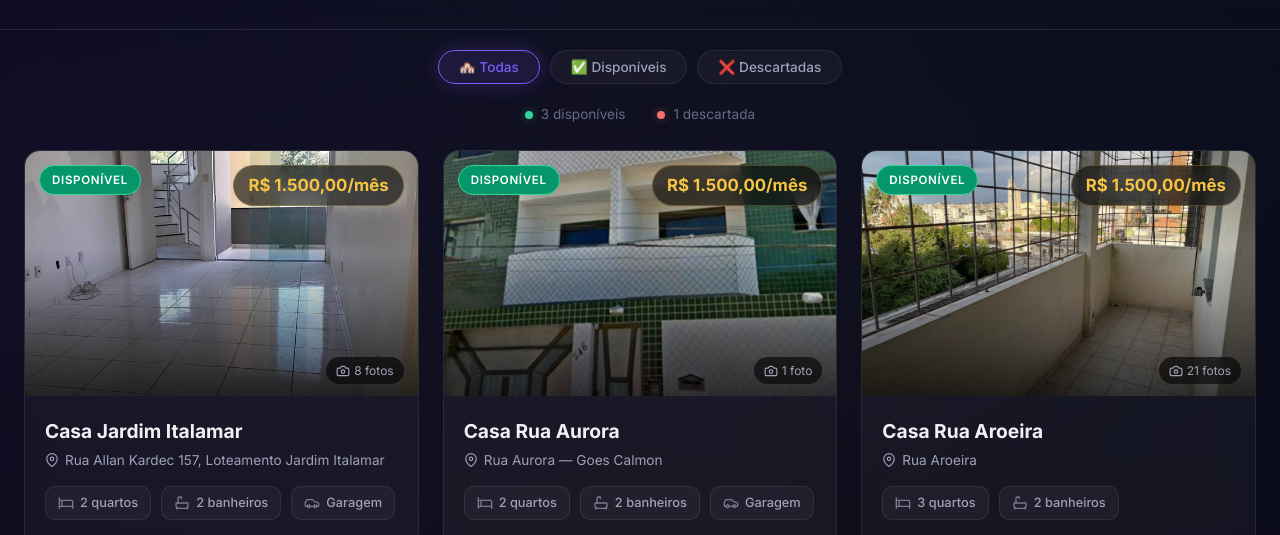
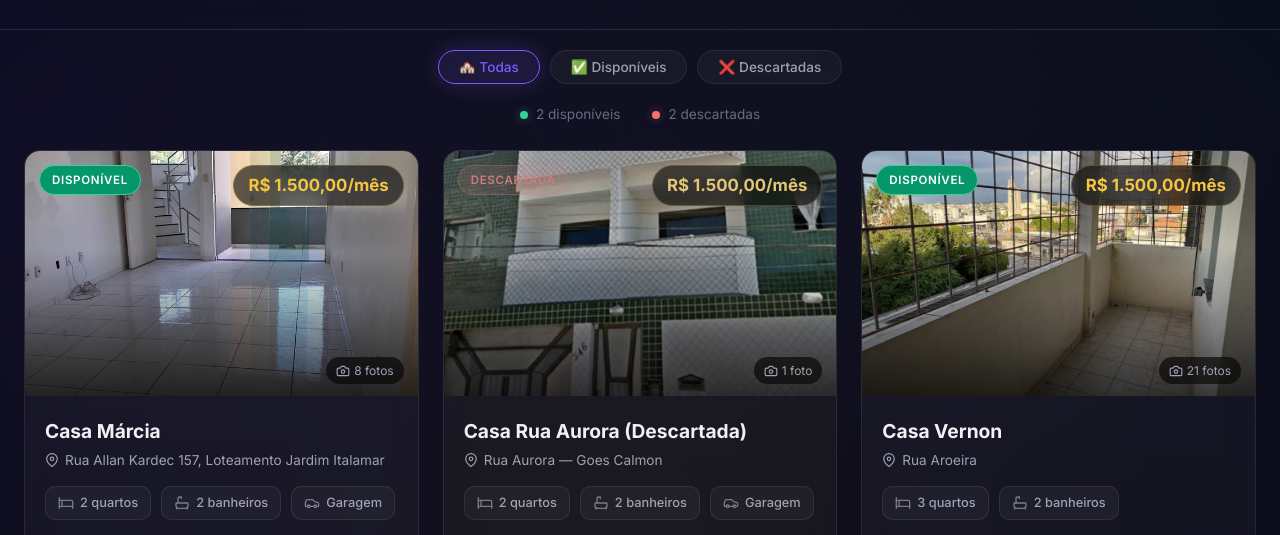
Before and after one commit to Jz1nn/casas, a plain HTML site: page index.html in a window 1280 px wide. Shown: the part 243-778 px from the top of the page. Drawn offline with Linux system fonts and the light colour scheme.

Commit message:
renomeia casas, descarta Rua Aurora, adiciona fotos Eco America

```diff
--- a/index.html
+++ b/index.html
@@ -811,7 +811,7 @@
         const casas = [
             {
                 id: 1,
-                nome: "Casa Jardim Italamar",
+                nome: "Casa Márcia",
                 contato: "Marcia",
                 telefone: "73 99810-1161",
                 preco: 1500,
@@ -836,7 +836,7 @@
             },
             {
                 id: 2,
-                nome: "Casa Rua Aurora",
+                nome: "Casa Rua Aurora (Descartada)",
                 contato: "Sara",
                 telefone: "(11) 97314-8901",
                 preco: 1500,
@@ -846,7 +846,7 @@
                 garagem: true,
                 agendamento: "18 / 02 / 2025 - A partir das 17h",
                 mobilia: "semi",
-                status: "available",
+                status: "discarded",
                 facebookUrl: "https://www.facebook.com/marketplace/item/941324115060194/",
                 fotos: [
                     "Rua Aurora - Goes Calmon/638275929_25814880101454060_5366175479839824541_n.jpg"
@@ -854,7 +854,7 @@
             },
             {
                 id: 3,
-                nome: "Casa Rua Aroeira",
+                nome: "Casa Vernon",
                 contato: "Proprietário",
                 telefone: "73 9151-6848",
                 preco: 1500,
@@ -904,7 +904,17 @@
                 mobilia: "sem",
                 status: "discarded",
                 facebookUrl: "#",
-                fotos: []
+                fotos: [
+                    "Condominio Eco America - 1400/534953944_1495013408181744_7442548002452847132_n.jpg",
+                    "Condominio Eco America - 1400/534894516_2159128607926844_6929777708402955147_n.jpg",
+                    "Condominio Eco America - 1400/534942225_1298606131816702_3856594512370582699_n.jpg",
+                    "Condominio Eco America - 1400/535019045_1524277141895273_1133493394192005957_n.jpg",
+                    "Condominio Eco America - 1400/535376710_1103714881267005_7036994203290793011_n.jpg",
+                    "Condominio Eco America - 1400/535432481_631263429703895_3920561479129621866_n.jpg",
+                    "Condominio Eco America - 1400/535438719_1642020896723269_1627533674656593854_n.jpg",
+                    "Condominio Eco America - 1400/541234426_782214624758448_6623135294006786075_n.jpg",
+                    "Condominio Eco America - 1400/571193804_1512231596639655_5800142737764555730_n.jpg"
+                ]
             }
         ];
 
```
Also changed, not shown: Condominio Eco America - 1400/534894516_2159128607926844_6929777708402955147_n.jpg (added), Condominio Eco America - 1400/534942225_1298606131816702_3856594512370582699_n.jpg (added), Condominio Eco America - 1400/534953944_1495013408181744_7442548002452847132_n.jpg (added), Condominio Eco America - 1400/535019045_1524277141895273_1133493394192005957_n.jpg (added), Condominio Eco America - 1400/535376710_1103714881267005_7036994203290793011_n.jpg (added), Condominio Eco America - 1400/535432481_631263429703895_3920561479129621866_n.jpg (added), Condominio Eco America - 1400/535438719_1642020896723269_1627533674656593854_n.jpg (added), Condominio Eco America - 1400/541234426_782214624758448_6623135294006786075_n.jpg (added), Condominio Eco America - 1400/571193804_1512231596639655_5800142737764555730_n.jpg (added).
